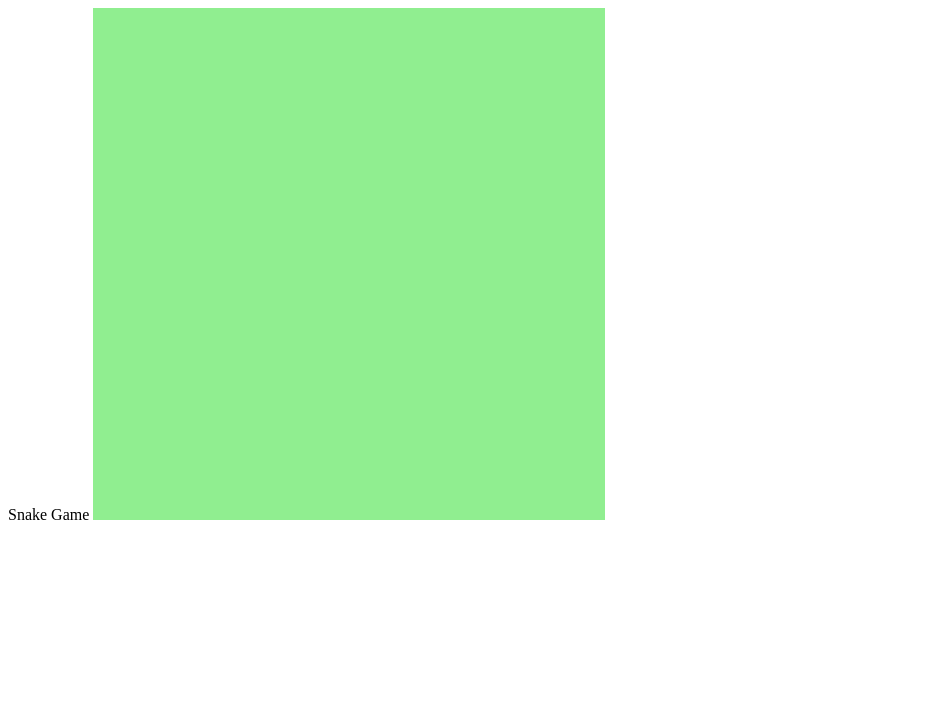
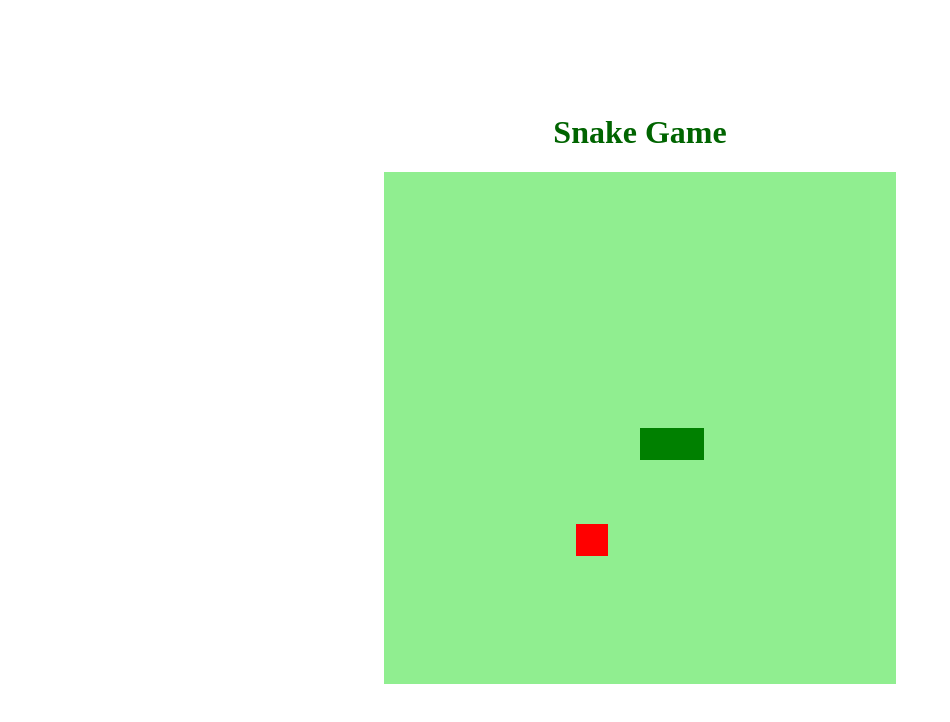
Before and after one commit to GuilhermeLaraRusso/snake_game, a plain HTML site: page index.html in a window 1280 px wide. Shown: the whole page, without its empty margins (0-950 px from the left). Drawn offline with Linux system fonts and the light colour scheme.

Commit message:
Jogo finalizado

```diff
--- a/index.html
+++ b/index.html
@@ -6,9 +6,10 @@
     <meta http-equiv="X-UA-Compatible" content="ie=edge">
     <link rel="stylesheet" href="style.css">
     <script defer src="script.js"></script>
-    <time>Snake Game</time>
+    <!-- <time>Snake Game</time> -->
 </head>
 <body>
+    <h1>Snake Game</h1>
     <canvas id="snake" width="512" height="512"></canvas>
 </body>
 
--- a/script.js
+++ b/script.js
@@ -1,10 +1,84 @@
 let canvas = document.getElementById("snake");
 let context = canvas.getContext("2d");
 let box = 32;
+let snake = [];
+snake[0] = {
+    x: 8 * box,
+    y: 8 * box,
+}
+let direction = "right";
+let food = {
+    x: Math.floor(Math.random() * 15 + 1) * box,
+    y: Math.floor(Math.random() * 15 + 1) * box
+}
 
 function criarBG() {
     context.fillStyle = "lightgreen";
     context.fillRect(0, 0, 16 * box, 16 * box);
 }
 
-criarBG();
+function criarCobrinha() {
+    for(i = 0; i < snake.length; i++){
+        context.fillStyle = "green";
+        context.fillRect(snake[i].x, snake[i].y, box, box);
+    }
+}
+
+function drawFood() {
+    context.fillStyle = "red";
+    context.fillRect(food.x, food.y, box, box);
+}
+
+document.addEventListener('keydown', update);
+
+function update (event){
+    if(event.keyCode == 37 && direction != "right") direction = "left";
+    if(event.keyCode == 38 && direction != "down") direction = "up";
+    if(event.keyCode == 39 && direction != "left") direction = "right";
+    if(event.keyCode == 40 && direction != "up") direction = "down";
+}
+
+
+function iniciarJogo(){
+    if(snake[0].x > 15 * box && direction == "right") snake[0].x = 0;
+    if(snake[0].x < 0 * box && direction == "left") snake[0].x = 16 * box;
+    if(snake[0].y > 15 * box && direction == "down") snake[0].y = 0;
+    if(snake[0].y < 0 * box && direction == "up") snake[0].y = 16 * box;
+
+    for(i = 1; i < snake.length; i++){
+        if(snake[0].x == snake[i].x && snake[0].y == snake[i].y){
+            clearInterval(jogo);
+            alert('Game Over');
+        }
+    }
+
+    criarBG();
+    criarCobrinha();
+    drawFood();
+
+    let snakeX = snake[0].x;
+    let snakeY = snake[0].y;
+
+    if (direction == "right") snakeX += box;
+    if (direction == "left") snakeX -= box;
+    if (direction == "up") snakeY -= box;
+    if (direction == "down") snakeY += box;
+
+    if (snakeX != food.x || snakeY != food.y){
+        snake.pop();
+    } else {
+        food.x = Math.floor(Math.random() * 15 + 1) * box;
+        food.y = Math.floor(Math.random() * 15 + 1) * box;
+    }
+
+
+    let newHead = {
+        x: snakeX,
+        y: snakeY
+    }
+
+    snake.unshift(newHead);
+
+}
+
+let jogo = setInterval(iniciarJogo, 100);
--- a/style.css
+++ b/style.css
@@ -0,0 +1,10 @@
+body{
+    height: 95vh;
+    width: 95;
+    display: flex;
+    justify-content: center;
+    align-items: center;
+    flex-direction: column;
+    color: darkgreen;
+
+}
```
